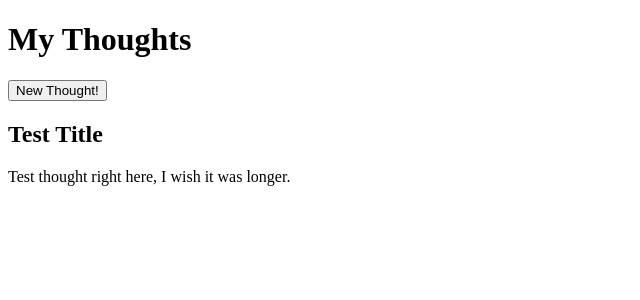
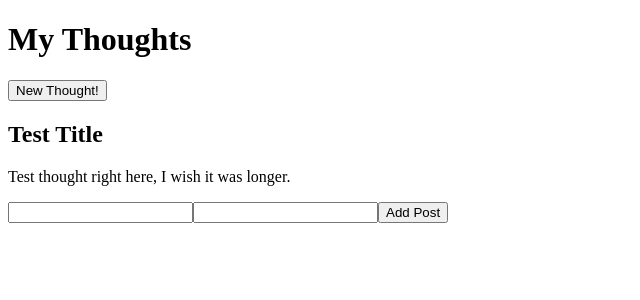
Before and after one commit to jnicewander/angular-lab-social-posts, an Angular app: page / in a window 1280 px wide. Shown: the top 300 px of the page, without its empty margins (0-640 px from the left). Built offline with nearby package versions, Linux system fonts and the light colour scheme.

Commit message:
Added form elements to template.

```diff
--- a/src/app/post-form/post-form.component.html
+++ b/src/app/post-form/post-form.component.html
@@ -1 +1,8 @@
 <!-- Input for title and thought passed into event emitter -->
+<form >
+    <label for="title"></label>
+    <input type="text" id="title">
+    <label for="thought"></label>
+    <input type="text" id="thought">
+    <button>Add Post</button>
+</form>
```
